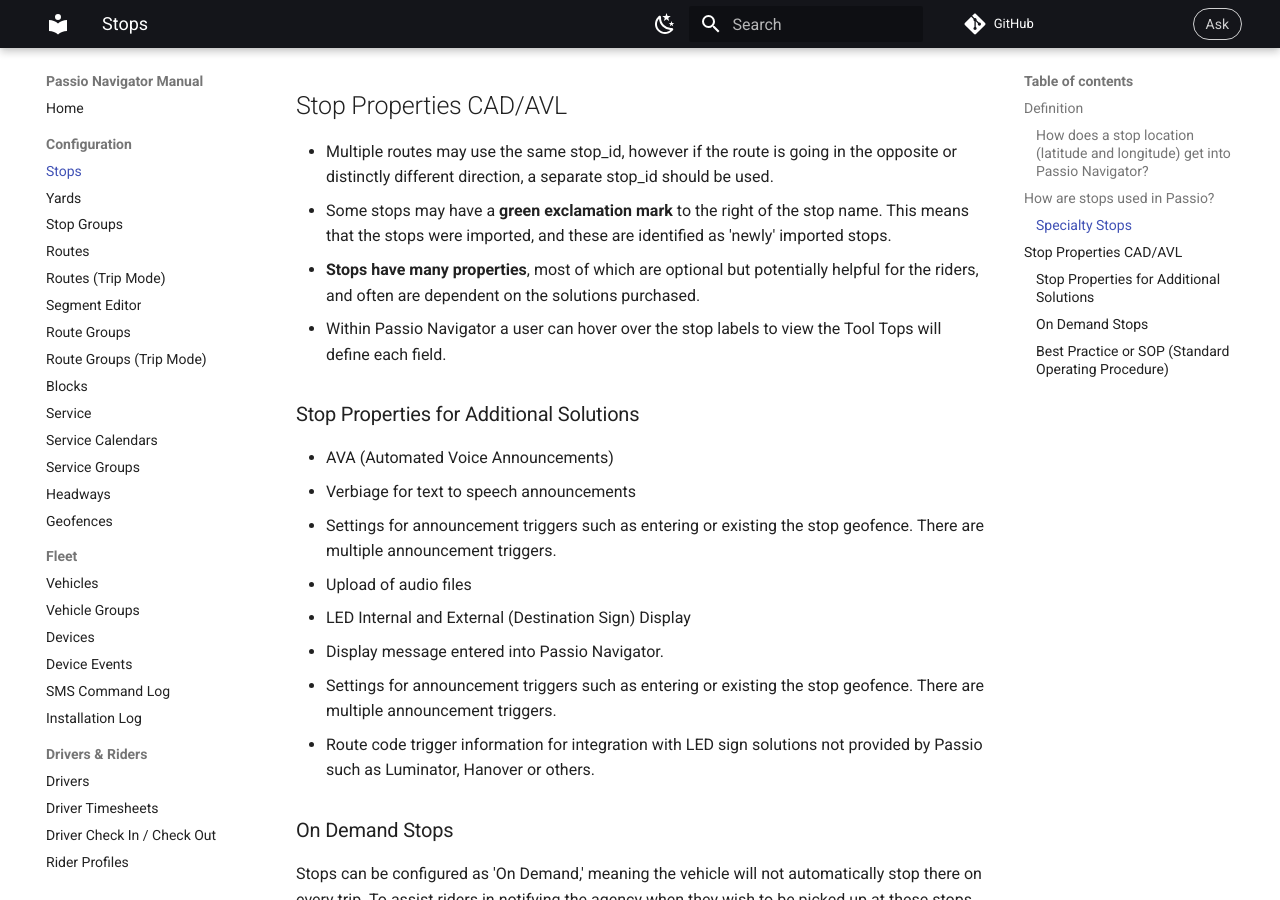
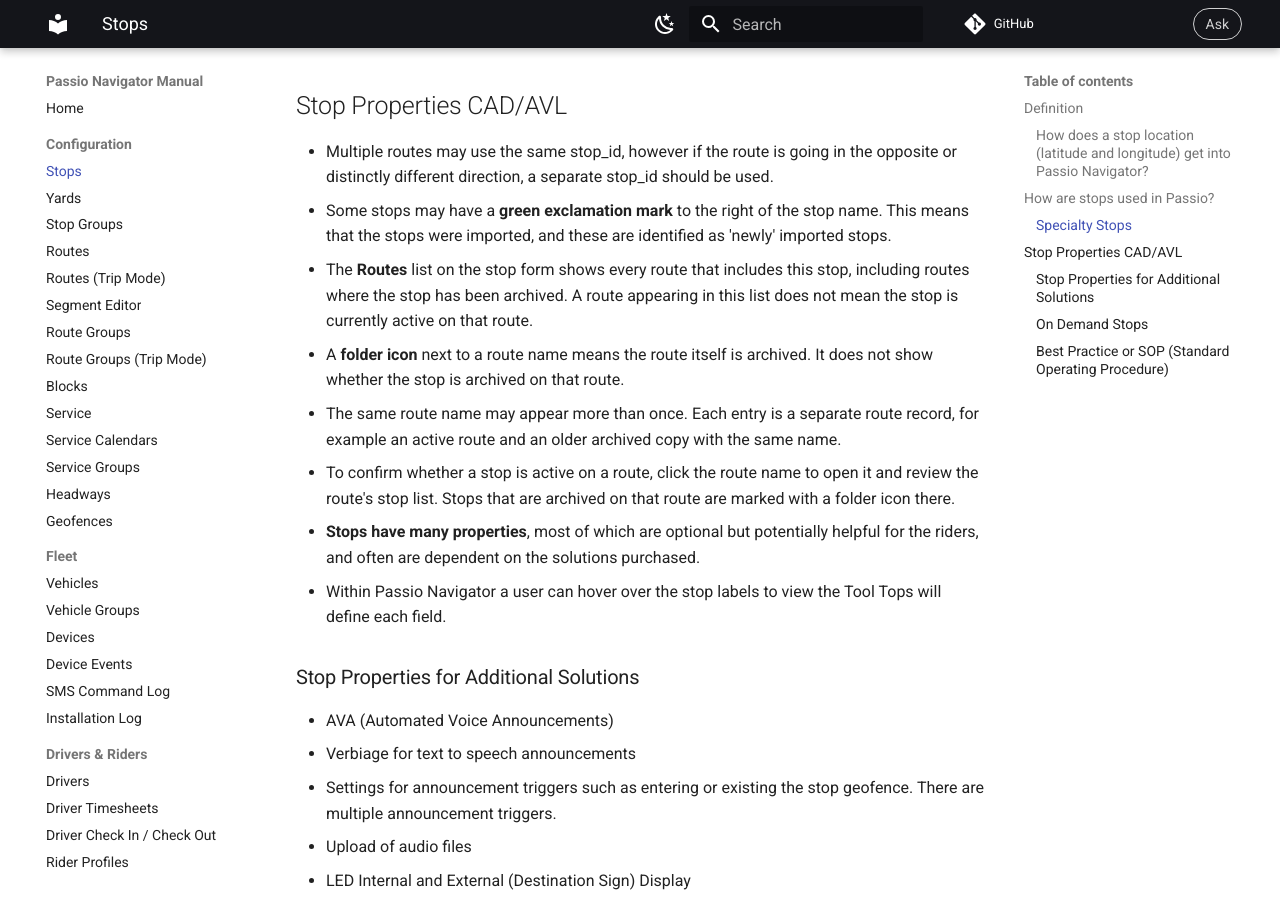
Before and after one commit to Passio/navigator-manual, an MkDocs documentation site: the page built from docs/configuration/stops.md, in a window 1280 px wide and 900 px high, scrolled down 1435 px. Built offline with MkDocs 1.6.1 and Material for MkDocs 9.7.7, drawn with Linux system fonts in a browser that asks for light colours; comment, search, counter and statistics services are not loaded.

Commit message:
Update manual from b24ffbba

```diff
--- a/docs/configuration/stops.md
+++ b/docs/configuration/stops.md
@@ -37,6 +37,10 @@ HIDDEN STOP - these are stops that are hidden from the public but are used for a
 ## Stop Properties CAD/AVL
 * Multiple routes may use the same stop_id, however if the route is going in the opposite or distinctly different direction, a separate stop_id should be used.
 * Some stops may have a **green exclamation mark** to the right of the stop name. This means that the stops were imported, and these are identified as 'newly' imported stops.
+* The **Routes** list on the stop form shows every route that includes this stop, including routes where the stop has been archived. A route appearing in this list does not mean the stop is currently active on that route.
+* A **folder icon** next to a route name means the route itself is archived. It does not show whether the stop is archived on that route.
+* The same route name may appear more than once. Each entry is a separate route record, for example an active route and an older archived copy with the same name.
+* To confirm whether a stop is active on a route, click the route name to open it and review the route's stop list. Stops that are archived on that route are marked with a folder icon there.
 * **Stops have many properties**, most of which are optional but potentially helpful for the riders, and often are dependent on the solutions purchased.
 * Within Passio Navigator a user can hover over the stop labels to view the Tool Tops will define each field.
 
```
Also changed, not shown: 1 other file.
